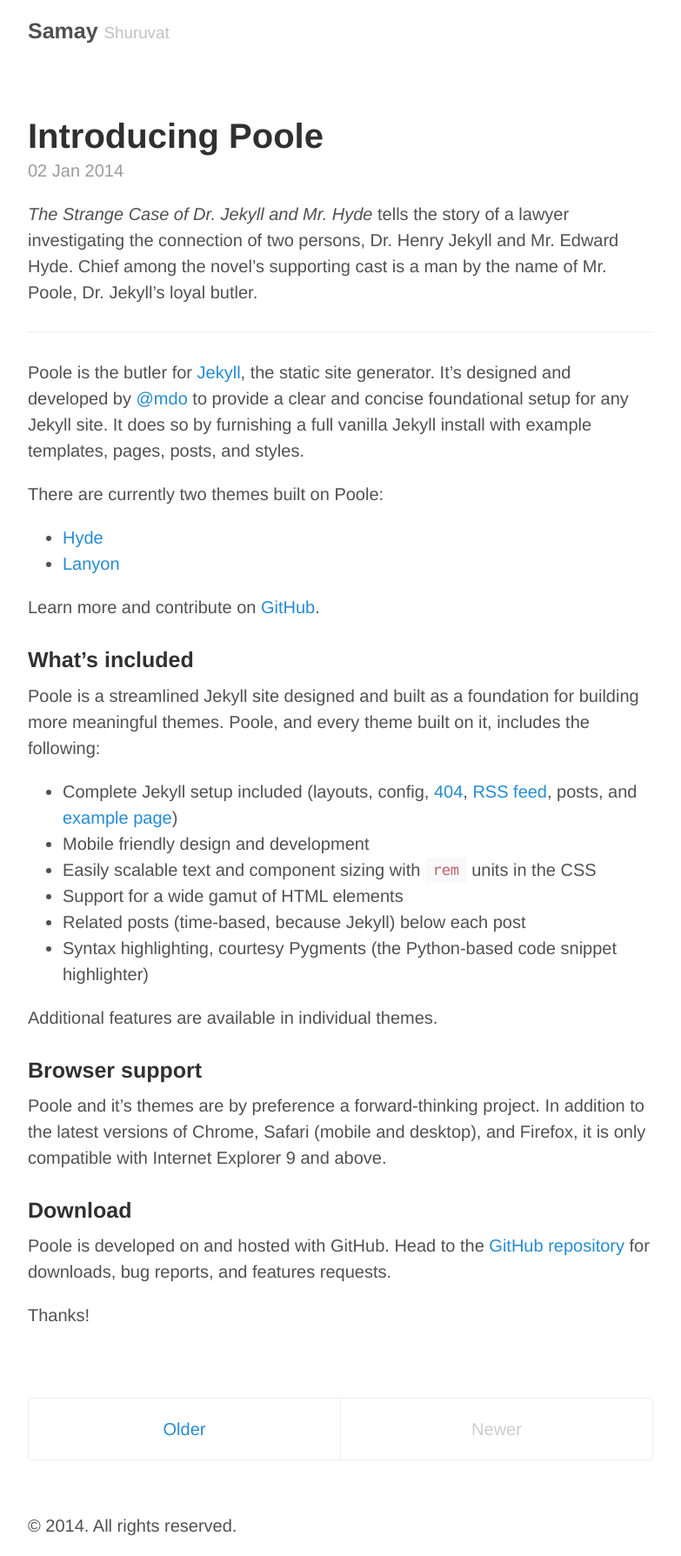
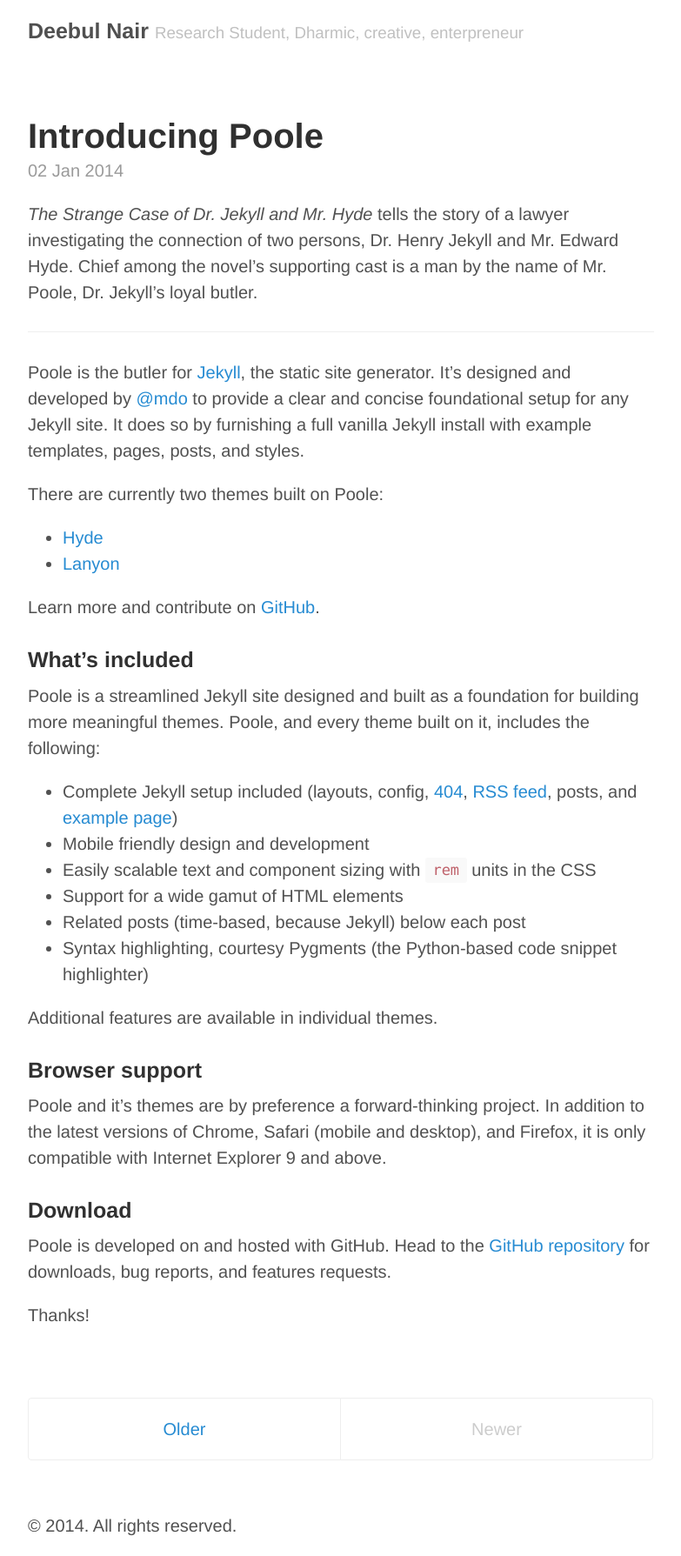
Before and after one commit to deebuls/deebuls.github.io, a Jekyll site: the page built from index.html, in a window 1280 px wide. Shown: the whole page at 87% size, without its empty margins (248-1031 px from the left). Built offline with Jekyll 4.4.1, drawn with Linux system fonts in a browser that asks for light colours; the list of posts is cut into pages by our own code.

Commit message:
Changed config

```diff
--- a/_config.yml
+++ b/_config.yml
@@ -6,8 +6,8 @@
 permalink:        pretty
 
 # Setup
-title:            Samay
-tagline:          Shuruvat
+title:            Deebul Nair
+tagline:          Research Student, Dharmic, creative, enterpreneur
 url:              http://deebuls.github.io
 paginate:         1
 baseurl:          /
```
